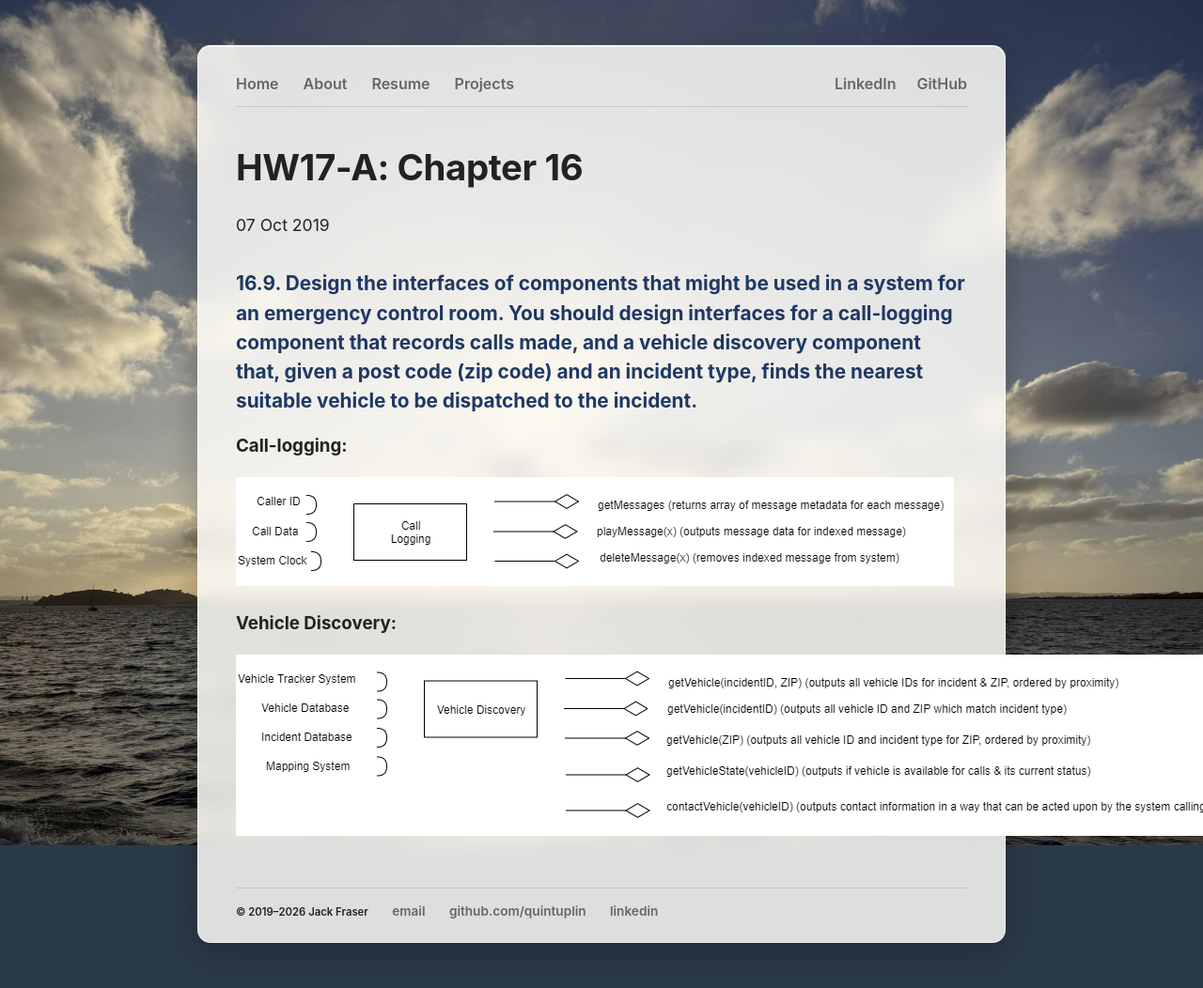
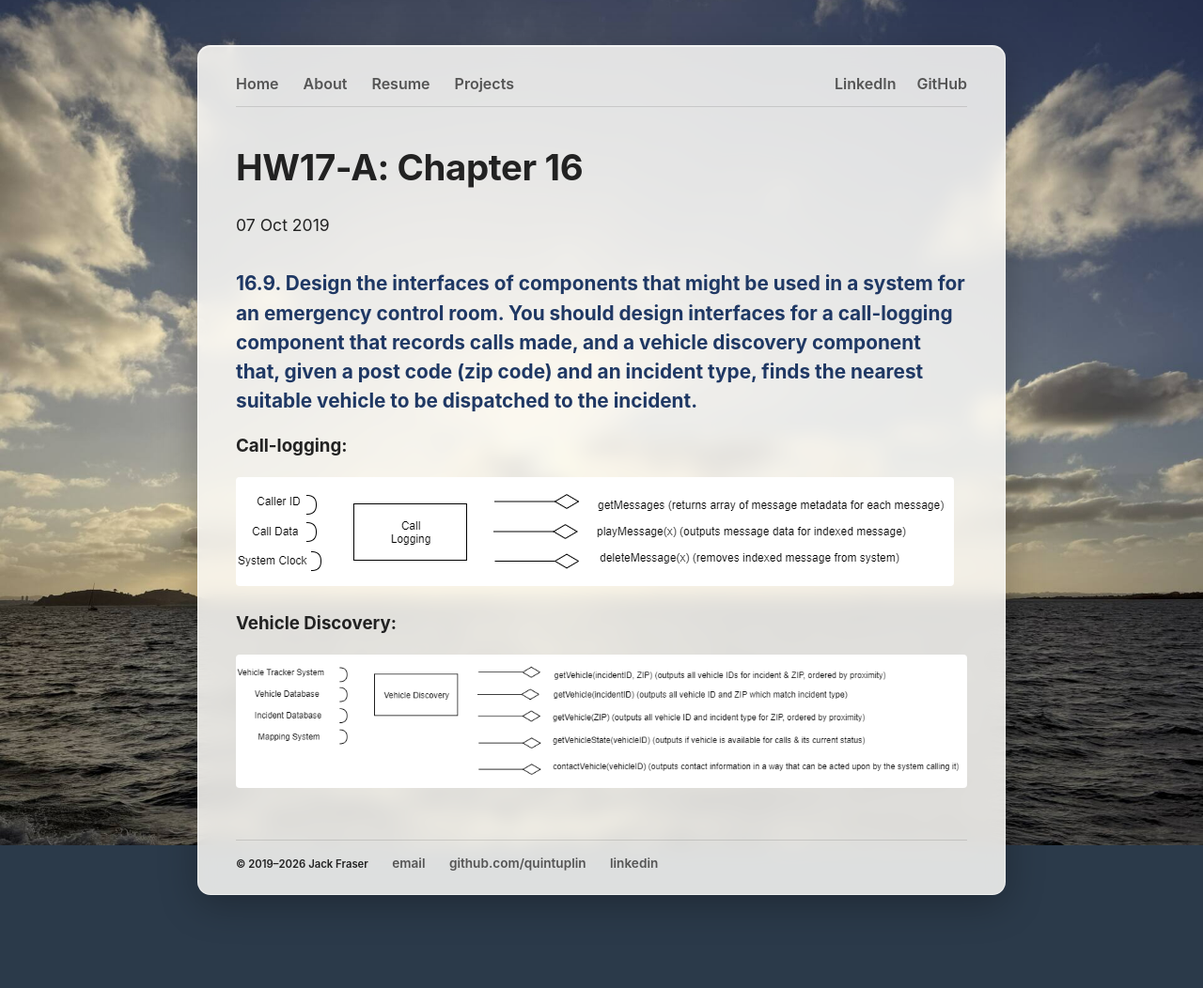
Before and after one commit to Quintuplin/quintuplin.github.io, a Jekyll site: the page built from _posts/2019-10-07-Chapter-16.md, in a window 1280 px wide. Shown: the whole page at 94% size. Built offline with Jekyll 4.4.1, drawn with Linux system fonts in a browser that asks for light colours; after the commit the page ends 1001 px from its top, so only the background shows below that.

Commit message:
#23 Add dark mode to the main site and fit post images to the sheet

```diff
--- a/css/main.css
+++ b/css/main.css
@@ -1,11 +1,31 @@
+/* Glass tokens match the inline copies in the standalone pages; scripts/check_contrast.py checks them. */
 :root {
+    color-scheme: light;
     --ink: #222;
-    --muted: #666;
-    --line: #e2e2e2;
+    --muted: #555;
     --accent: #1f3864;
+    --rule: rgba(0, 0, 0, 0.12);
+    --glass: rgba(252, 251, 247, 0.86);
+    --glass-solid: rgba(252, 251, 247, 0.97);
+    --glass-border: rgba(255, 255, 255, 0.55);
+    --glass-shadow: 0 10px 40px rgba(0, 0, 0, 0.28), inset 0 1px 0 rgba(255, 255, 255, 0.6);
 }
 * { box-sizing: border-box; }
 html { background: #2b3a4a; }
+@media (prefers-color-scheme: dark) {
+    :root {
+        color-scheme: dark;
+        --ink: #E6EAEE;
+        --muted: #A9B4BF;
+        --accent: #8DB8F0;
+        --rule: rgba(255, 255, 255, 0.14);
+        --glass: rgba(18, 23, 30, 0.86);
+        --glass-solid: rgba(18, 23, 30, 0.97);
+        --glass-border: rgba(255, 255, 255, 0.10);
+        --glass-shadow: 0 12px 48px rgba(0, 0, 0, 0.55), inset 0 1px 0 rgba(255, 255, 255, 0.06);
+    }
+    html { background: #0f1419; }
+}
 body {
     margin: 0;
     padding: 48px 20px;
@@ -26,12 +46,18 @@
     max-width: 860px;
     margin: 0 auto;
     padding: 28px 40px 22px;
-    background: rgba(252, 251, 247, 0.86);
+    background: var(--glass);
     -webkit-backdrop-filter: blur(10px) saturate(120%);
     backdrop-filter: blur(10px) saturate(120%);
     border-radius: 14px;
-    border: 1px solid rgba(255, 255, 255, 0.55);
-    box-shadow: 0 10px 40px rgba(0, 0, 0, 0.28), 0 1px 0 rgba(255,255,255,0.6) inset;
+    border: 1px solid var(--glass-border);
+    box-shadow: var(--glass-shadow);
+}
+@media (prefers-color-scheme: dark) {
+    .backdrop { filter: brightness(0.6) saturate(0.9); }
+}
+@media (prefers-reduced-transparency: reduce) {
+    .sheet { background: var(--glass-solid); -webkit-backdrop-filter: none; backdrop-filter: none; }
 }
 nav ul, footer ul {
     padding: 0;
@@ -44,7 +70,7 @@
     margin-right: 22px;
 }
 nav {
-    border-bottom: 1px solid rgba(0,0,0,0.12);
+    border-bottom: 1px solid var(--rule);
     padding-bottom: 12px;
     margin-bottom: 36px;
 }
@@ -71,7 +97,7 @@
     margin: 0 0 1em;
 }
 footer {
-    border-top: 1px solid rgba(0,0,0,0.12);
+    border-top: 1px solid var(--rule);
     margin-top: 48px;
     padding-top: 14px;
     font-size: .85em;
@@ -103,7 +129,7 @@
     display: block;
     width: 100%;
     margin: 0 0 18px;
-    border: 1px solid rgba(0,0,0,0.08);
+    border: 1px solid var(--rule);
     box-shadow: 0 2px 10px rgba(0,0,0,0.08);
     background: #fff;
 }
@@ -112,6 +138,9 @@
 ul.posts { margin: 20px auto 40px; font-size: 1.2em; padding: 0; }
 ul.posts li { list-style: none; margin-bottom: 8px; }
 ul.posts li span { color: var(--muted); font-size: .85em; margin-right: 6px; }
+/* Post figures are wider than a phone sheet; they are opaque white, so they read as paper in dark mode too. */
+.post img { max-width: 100%; height: auto; border-radius: 4px; }
+.post pre { overflow-x: auto; }
 
 @media (max-width: 600px) {
     body { padding: 16px 10px; }
```
Also changed, not shown: 1 other file.
